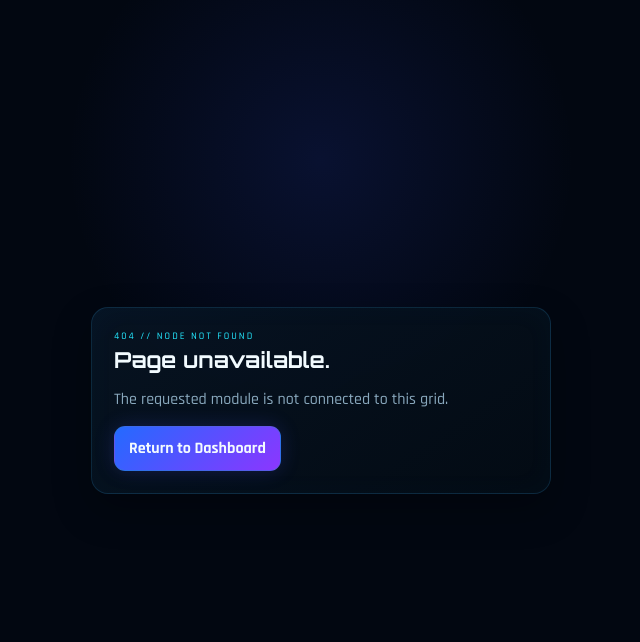
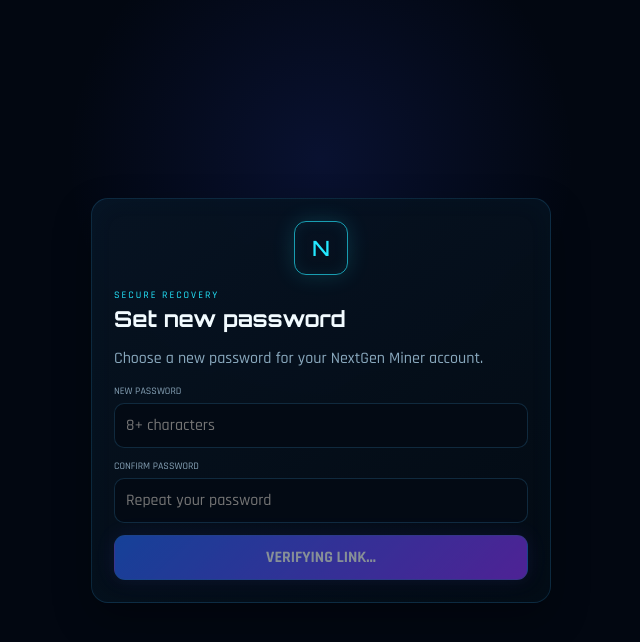
Before and after one commit to Chriskefas22/nextgen-miner, a Next.js app: page /auth/reset-password in a window 1280 px wide. Before the commit this address had no page. Shown: the top 642 px of the page, without its empty margins (319-959 px from the left). Built offline with nearby package versions, Linux system fonts and the light colour scheme; no server answers.

Commit message:
Add files via upload

```diff
--- /dev/null
+++ b/app/auth/reset-password/page.tsx
@@ -0,0 +1,86 @@
+'use client';
+
+import Link from 'next/link';
+import { useEffect, useState } from 'react';
+import { createClient } from '@/lib/supabase/client';
+
+export default function ResetPassword() {
+  const [password, setPassword] = useState('');
+  const [confirm, setConfirm] = useState('');
+  const [ready, setReady] = useState(false);
+  const [busy, setBusy] = useState(false);
+  const [success, setSuccess] = useState(false);
+  const [message, setMessage] = useState('');
+
+  useEffect(() => {
+    const supabase = createClient();
+    const { data } = supabase.auth.onAuthStateChange((event, session) => {
+      if (event === 'PASSWORD_RECOVERY' || session) setReady(true);
+    });
+
+    supabase.auth.getSession().then(({ data: sessionData }) => {
+      if (sessionData.session) setReady(true);
+    });
+
+    return () => data.subscription.unsubscribe();
+  }, []);
+
+  async function submit(e: React.FormEvent<HTMLFormElement>) {
+    e.preventDefault();
+    setBusy(true);
+    setMessage('');
+    try {
+      if (!ready) throw new Error('This password reset link is invalid or has expired. Please request a new one.');
+      if (password.length < 8) throw new Error('Password must be at least 8 characters.');
+      if (password !== confirm) throw new Error('Passwords do not match.');
+
+      const { error } = await createClient().auth.updateUser({ password });
+      if (error) throw error;
+
+      setSuccess(true);
+      setPassword('');
+      setConfirm('');
+      setMessage('Your password has been updated successfully.');
+    } catch (error) {
+      setMessage(error instanceof Error ? error.message : 'Unable to update your password.');
+    } finally {
+      setBusy(false);
+    }
+  }
+
+  return (
+    <div className="auth-page">
+      <div className="glass auth-card">
+        <div className="auth-brand"><div className="brand-mark" style={{width:54,height:54}}>N</div></div>
+        <div className="eyebrow">SECURE RECOVERY</div>
+        <h1>Set new password</h1>
+        <p className="muted">Choose a new password for your NextGen Miner account.</p>
+
+        <form className="form" onSubmit={submit}>
+          <div className="field">
+            <label>NEW PASSWORD</label>
+            <input className="input" type="password" autoComplete="new-password" minLength={8}
+              value={password} onChange={(e) => setPassword(e.target.value)} placeholder="8+ characters" required />
+          </div>
+          <div className="field">
+            <label>CONFIRM PASSWORD</label>
+            <input className="input" type="password" autoComplete="new-password" minLength={8}
+              value={confirm} onChange={(e) => setConfirm(e.target.value)} placeholder="Repeat your password" required />
+          </div>
+
+          {message && <div className="notice" role="status">{message}</div>}
+
+          {!success ? (
+            <button className="btn btn-primary" type="submit" disabled={busy || !ready}>
+              {busy ? 'UPDATING…' : !ready ? 'VERIFYING LINK…' : 'UPDATE PASSWORD'}
+            </button>
+          ) : (
+            <Link href="/auth/login" className="btn btn-primary" style={{display:'block',textAlign:'center',textDecoration:'none'}}>
+              RETURN TO LOGIN
+            </Link>
+          )}
+        </form>
+      </div>
+    </div>
+  );
+}
```
